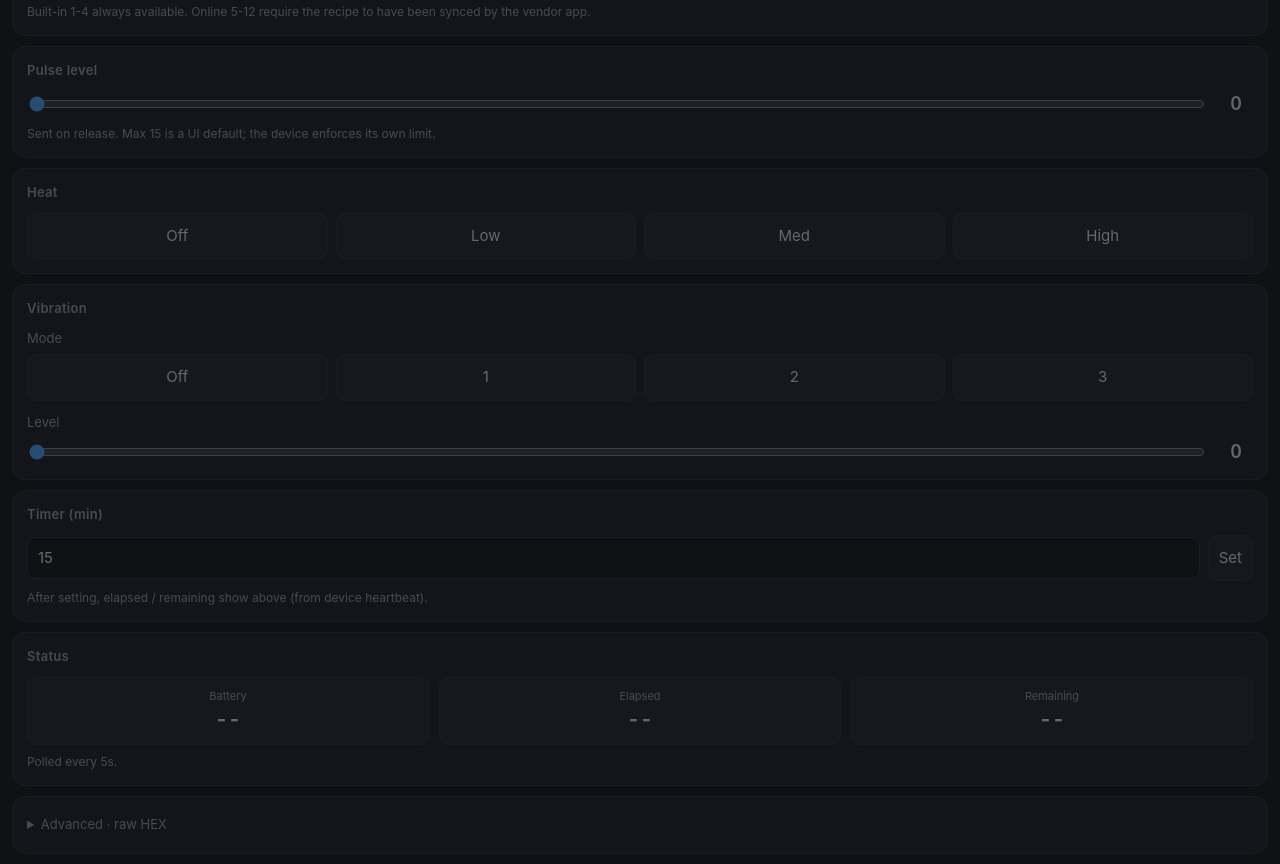
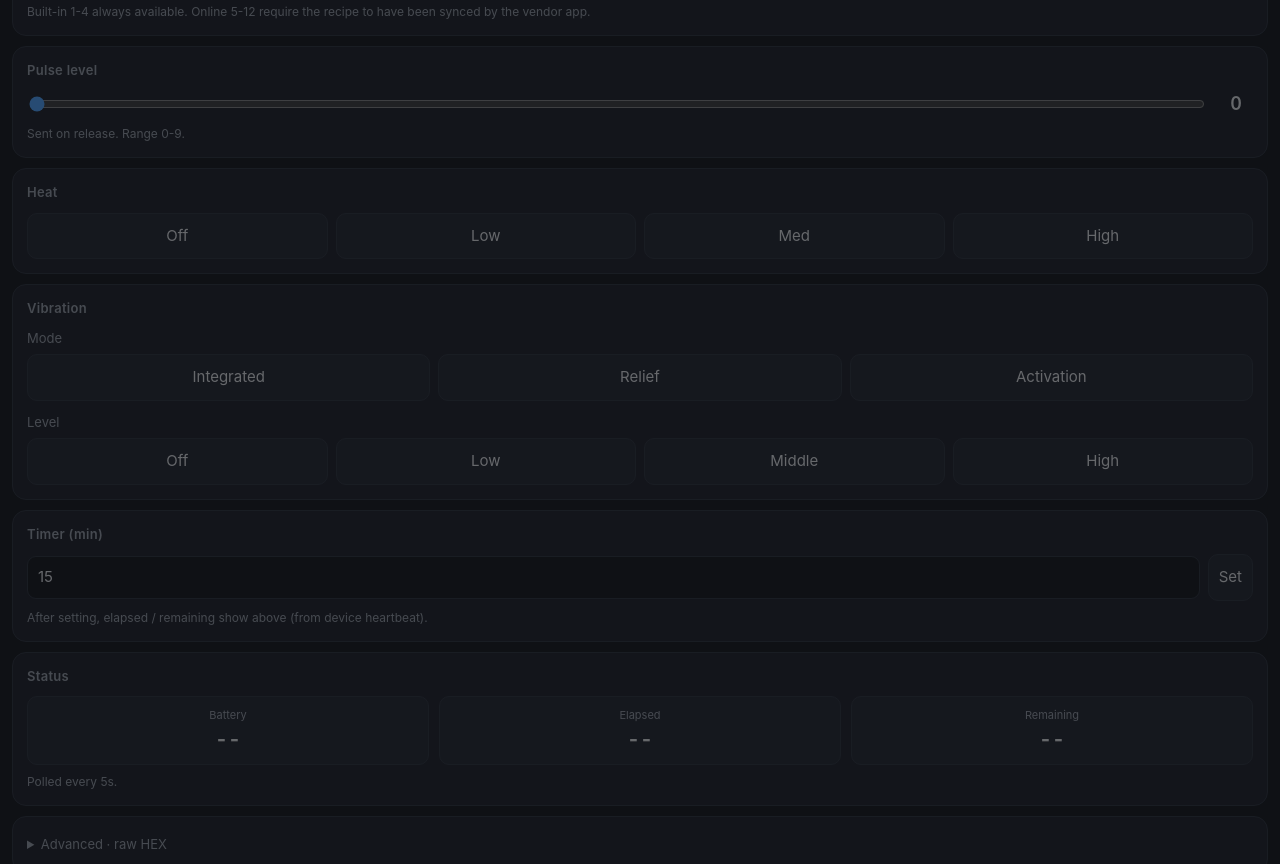
Before and after one commit to freeyao/LocalFreedom, a plain HTML site: page devices/skg-w9pro/index.html in a window 1280 px wide. Shown: the part 800-1664 px from the top of the page. Drawn offline with Linux system fonts and the light colour scheme.

Commit message:
Fix pulse range (0-9), vibration mode/level

```diff
--- a/devices/skg-w9pro/index.html
+++ b/devices/skg-w9pro/index.html
@@ -70,8 +70,8 @@
     <div class="hint">Built-in 1-4 always available. Online 5-12 require the recipe to have been synced by the vendor app.</div>
   </div>
   <div class="card"><h2>Pulse level</h2>
-    <div class="slwrap"><input type="range" id="pulse" min="0" max="15" value="0" step="1"><span class="val" id="pulseVal">0</span></div>
-    <div class="hint">Sent on release. Max 15 is a UI default; the device enforces its own limit.</div>
+    <div class="slwrap"><input type="range" id="pulse" min="0" max="9" value="0" step="1"><span class="val" id="pulseVal">0</span></div>
+    <div class="hint">Sent on release. Range 0-9.</div>
   </div>
   <div class="card"><h2>Heat</h2>
     <div class="grid4 seg" id="segTemp">
@@ -81,10 +81,12 @@
   <div class="card"><h2>Vibration</h2>
     <label class="sl">Mode</label>
     <div class="row seg" id="segVibMode" style="margin-bottom:12px">
-      <button data-vibmode="0">Off</button><button data-vibmode="1">1</button><button data-vibmode="2">2</button><button data-vibmode="3">3</button>
+      <button data-vibmode="1">Integrated</button><button data-vibmode="2">Relief</button><button data-vibmode="3">Activation</button>
     </div>
     <label class="sl">Level</label>
-    <div class="slwrap"><input type="range" id="vib" min="0" max="15" value="0" step="1"><span class="val" id="vibVal">0</span></div>
+    <div class="grid4 seg" id="segVib">
+      <button data-vib="0">Off</button><button data-vib="1">Low</button><button data-vib="2">Middle</button><button data-vib="3">High</button>
+    </div>
   </div>
   <div class="card"><h2>Timer (min)</h2>
     <div class="fieldrow"><input type="number" id="timer" min="1" max="120" value="15"><button data-cmd="settime">Set</button></div>
@@ -159,8 +161,7 @@ seg("segTemp",b=>sendCmd(CMD.temp,[+b.dataset.temp,3],"heat"));
 seg("segVibMode",b=>sendCmd(CMD.vibMode,[+b.dataset.vibmode,3],"vib-mode"));
 $("pulse").addEventListener("input",e=>$("pulseVal").textContent=e.target.value);
 $("pulse").addEventListener("change",e=>sendCmd(CMD.pulse,[+e.target.value,3],"pulse "+e.target.value));
-$("vib").addEventListener("input",e=>$("vibVal").textContent=e.target.value);
-$("vib").addEventListener("change",e=>sendCmd(CMD.vib,[+e.target.value,3],"vib "+e.target.value));
+seg("segVib",b=>sendCmd(CMD.vib,[+b.dataset.vib,3],"vib "+b.dataset.vib));
 $("btnConnect").onclick=connect;$("btnDisconnect").onclick=disconnect;$("btnClear").onclick=()=>logEl.innerHTML="";
 document.querySelector('[data-cmd="start"]').onclick=()=>{const t=Math.max(1,Math.min(120,+$("timer").value||15));sendCmd(CMD.startuse,[1,1,0,1,t],"start "+t+"min");};
 document.querySelector('[data-cmd="shutdown"]').onclick=()=>sendCmd(CMD.shutdown,[2,3],"power-off");
```
